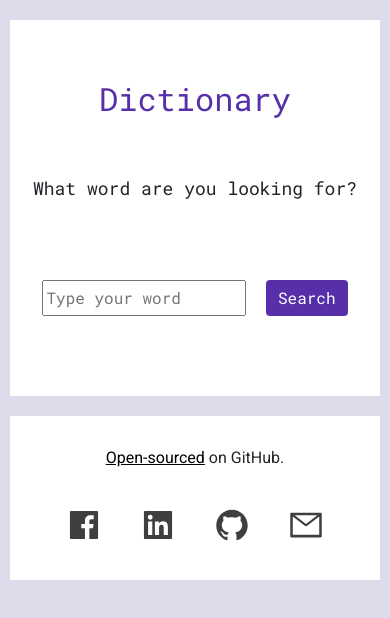
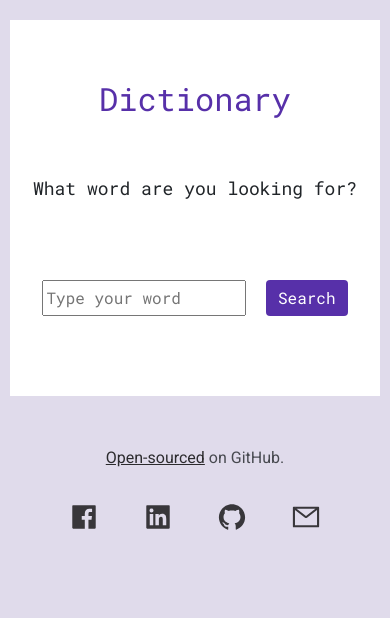
Before and after one commit to dmusiol/dictionary-project, a React (Create React App) app: page / in a window 390 px wide. Shown: the top 618 px of the page. Built offline with nearby package versions, Linux system fonts and the light colour scheme; no server answers; the HTML template or start-up script is replaced by a standard one.

Commit message:
Update footer background and audio icons size

```diff
--- a/src/styles/DictionaryForm.css
+++ b/src/styles/DictionaryForm.css
@@ -68,4 +68,8 @@ p {
     margin-top: 20px;
     padding: 20px;
   }
+
+  .audio-btn {
+    font-size: 18px;
+  }
 }
--- a/src/styles/Footer.css
+++ b/src/styles/Footer.css
@@ -4,12 +4,12 @@
   margin-left: 5px;
   margin-top: 30px;
   width: auto;
-  padding: 30px;
-  font-family: "Roboto", sans-serif;
+  padding: 20px;
 }
 
 .footer-wraper p {
   font-size: 16px;
+  opacity: 80%;
 }
 
 .footer-row {
@@ -55,6 +55,7 @@
     margin-left: 10px;
     margin-top: 20px;
     padding: 20px;
+    background-color: var(--background-color);
   }
   .media-icons {
     justify-content: space-around;
@@ -68,4 +69,9 @@
   .project-coded {
     display: none;
   }
+  .media-icons a {
+    font-size: 30px;
+    padding-top: 5px;
+    padding: 5px 10px;
+  }
 }
```
